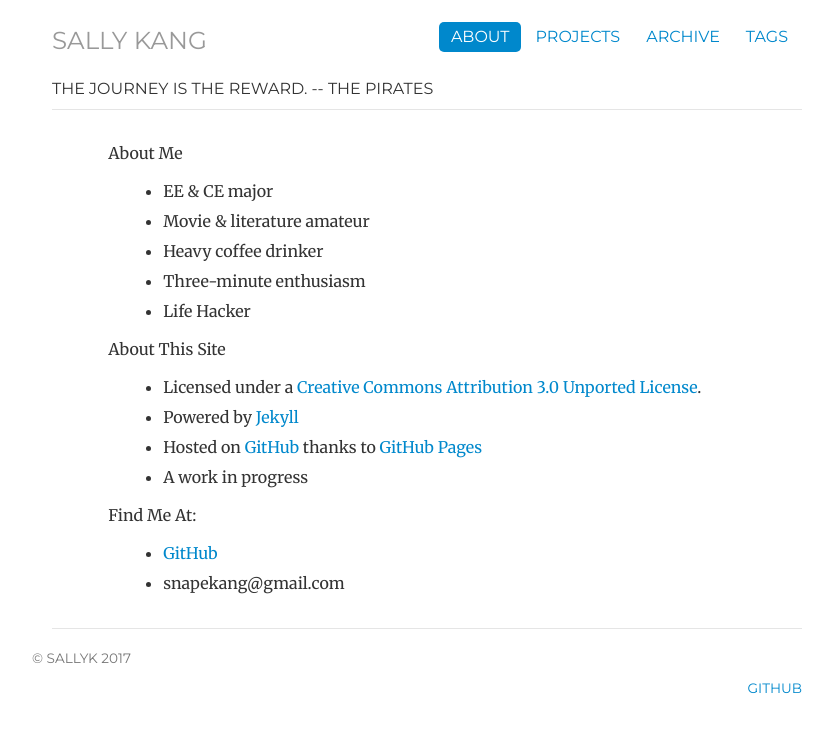
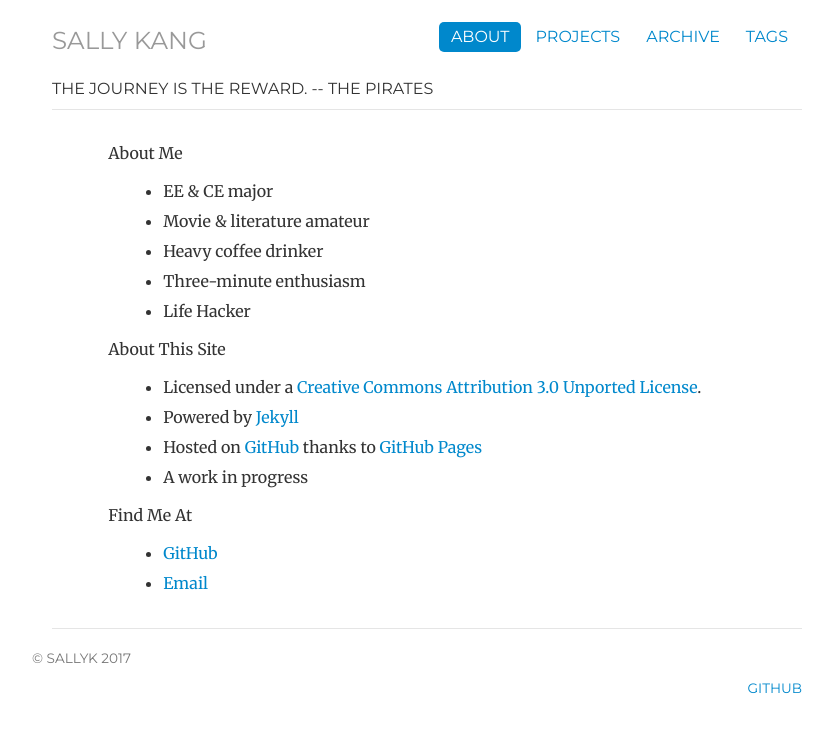
Before and after one commit to SallyKAN/SallyKAN.github.io, a Jekyll site: the page built from about/index.html, in a window 1280 px wide. Shown: the top 733 px of the page, without its empty margins (213-1046 px from the left). Built offline with Jekyll 4.4.1, drawn with Linux system fonts in a browser that asks for light colours.

Commit message:
add email link

```diff
--- a/about/index.html
+++ b/about/index.html
@@ -26,8 +26,8 @@ description: For Web learning and fun
         <li>Hosted on <a href="http://github.com/jmcglone/jmcglone.github.io" title="This site hosted on GitHub">GitHub</a> thanks to <a href="http://pages.github.com/" title="GitHub Pages">GitHub Pages</a></li>
         <li>A work in progress</li>
       </ul>
-  <p>Find Me At:</p>
+  <p>Find Me At</p>
   <ul class="list-unstyled">
   <li><a href="https://github.com/SallyKAN">GitHub</a></li>
-  <li>snapekang@gmail.com</li>
+  <li><a href="mailto:snapekang@gmail.com">Email</a></li>
   </div>
```
